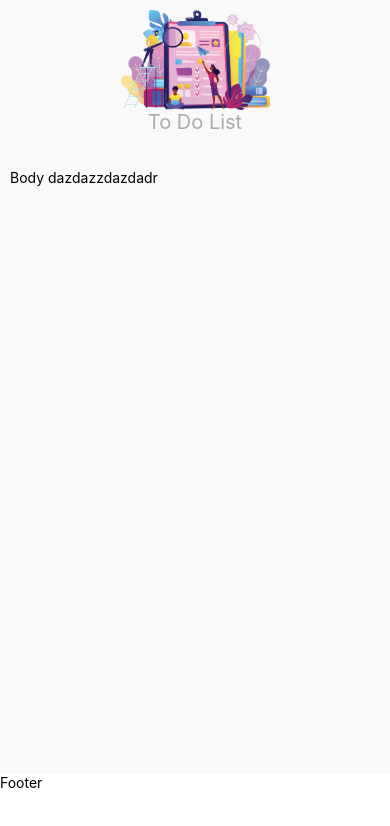
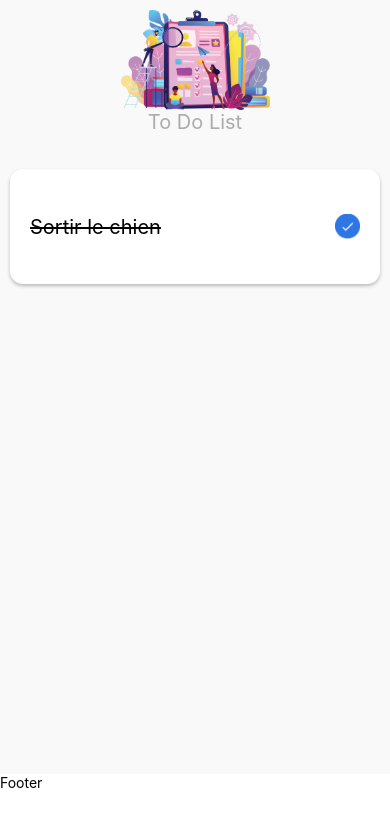
Before and after one commit to HugoMouchon/ToDoList-react-native, a React Native app: screen / in a window 390 px wide. Shown: the top 826 px of the page. Built offline with nearby package versions, Linux system fonts and the light colour scheme.

Commit message:
Développement du composant Card dans lequel il y a le titre de la tache et l'icone compléter, le text et l'icone varie selon si la tache est effectué ou non

```diff
--- a/App.js
+++ b/App.js
@@ -5,9 +5,14 @@ import * as NavigationBar from 'expo-navigation-bar';
 import { s } from "./App.style";
 import { useEffect } from "react";
 import { Header } from "./components/Header/Header";
+import { CardToDo } from "./components/CardToDo/CardToDo";
 
 
 export default function App() {
+
+  const TODO_LIST = [
+    { id: 1, title: "Sortir le chien", isCompleted: true}
+  ]
 
   useEffect(() => {
     NavigationBar.setBackgroundColorAsync("#F9F9F9");
@@ -21,7 +26,7 @@ export default function App() {
             <Header/>
           </View>
           <View style={s.body} >
-            <Text>Body dazdazzdazdadr</Text>
+            <CardToDo todo={TODO_LIST[0]}/>
           </View>
         </SafeAreaView>
       </SafeAreaProvider>
--- /dev/null
+++ b/components/CardToDo/CardToDo.jsx
@@ -0,0 +1,15 @@
+import { Image, Text, TouchableOpacity } from "react-native";
+import check from "../../assets/check.png"
+import { s } from './CardToDo.style';
+
+
+export function CardToDo({ todo }) {
+    return (
+        <TouchableOpacity style={s.card}>
+            <Text style={[s.text, todo.isCompleted && { textDecorationLine: "line-through" }]}>
+                {todo.title}
+            </Text>
+            {todo.isCompleted && <Image style={s.img} source={check} />}
+        </TouchableOpacity>
+    );
+}
--- /dev/null
+++ b/components/CardToDo/CardToDo.style.js
@@ -0,0 +1,33 @@
+import { StyleSheet } from "react-native";
+
+export const s = StyleSheet.create({
+
+    card: {
+        display: "flex",
+        flexDirection: "row",
+        justifyContent: "space-between",
+        alignItems: "center",
+        backgroundColor: "white",
+        height: 115,
+        borderRadius: 13,
+        paddingHorizontal: 20,
+        shadowColor: "#000",
+        shadowOffset: {
+            width: 0,
+            height: 2,
+        },
+        shadowOpacity: 0.25,
+        shadowRadius: 3.84,
+
+        elevation: 5,
+    },
+
+    text: {
+        fontSize: 20,
+    },
+
+    img: {
+        width: 25,
+        height: 25,
+    },
+})
```
Also changed, not shown: assets/check.png (added).
